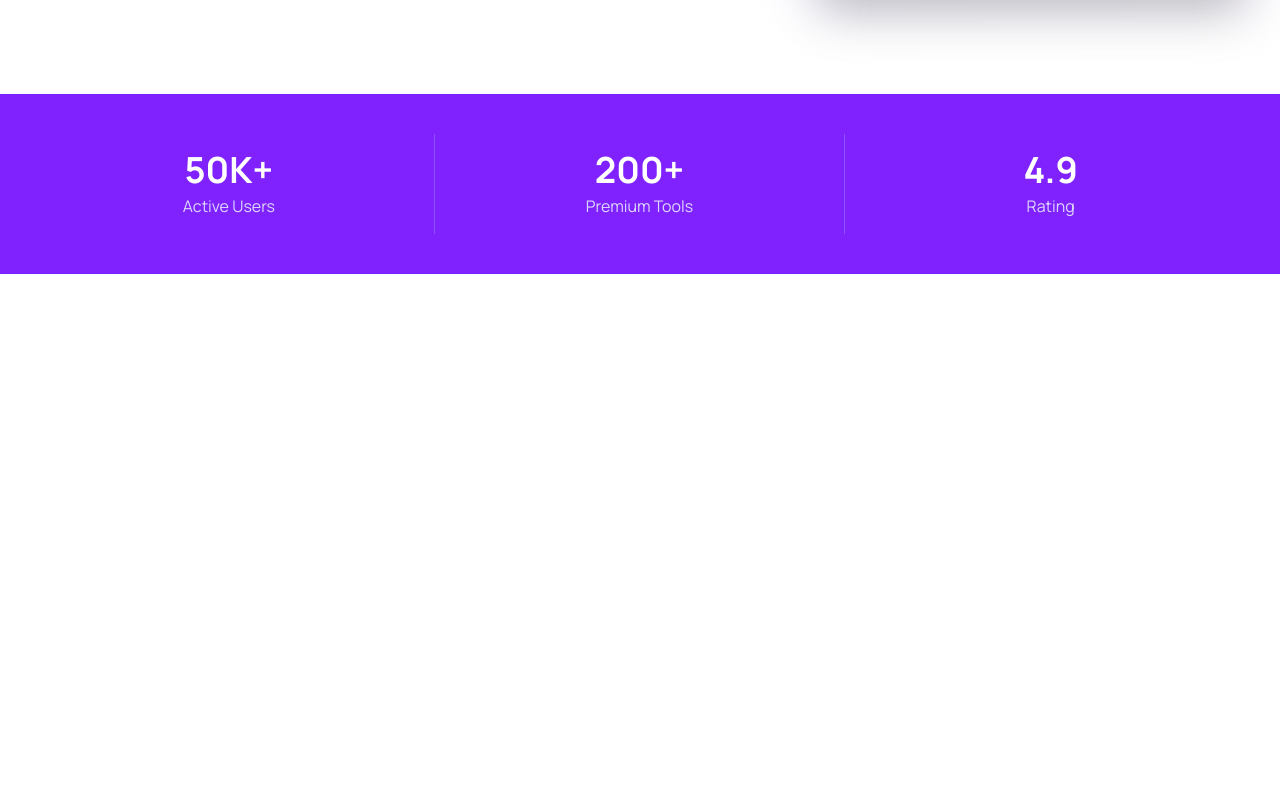
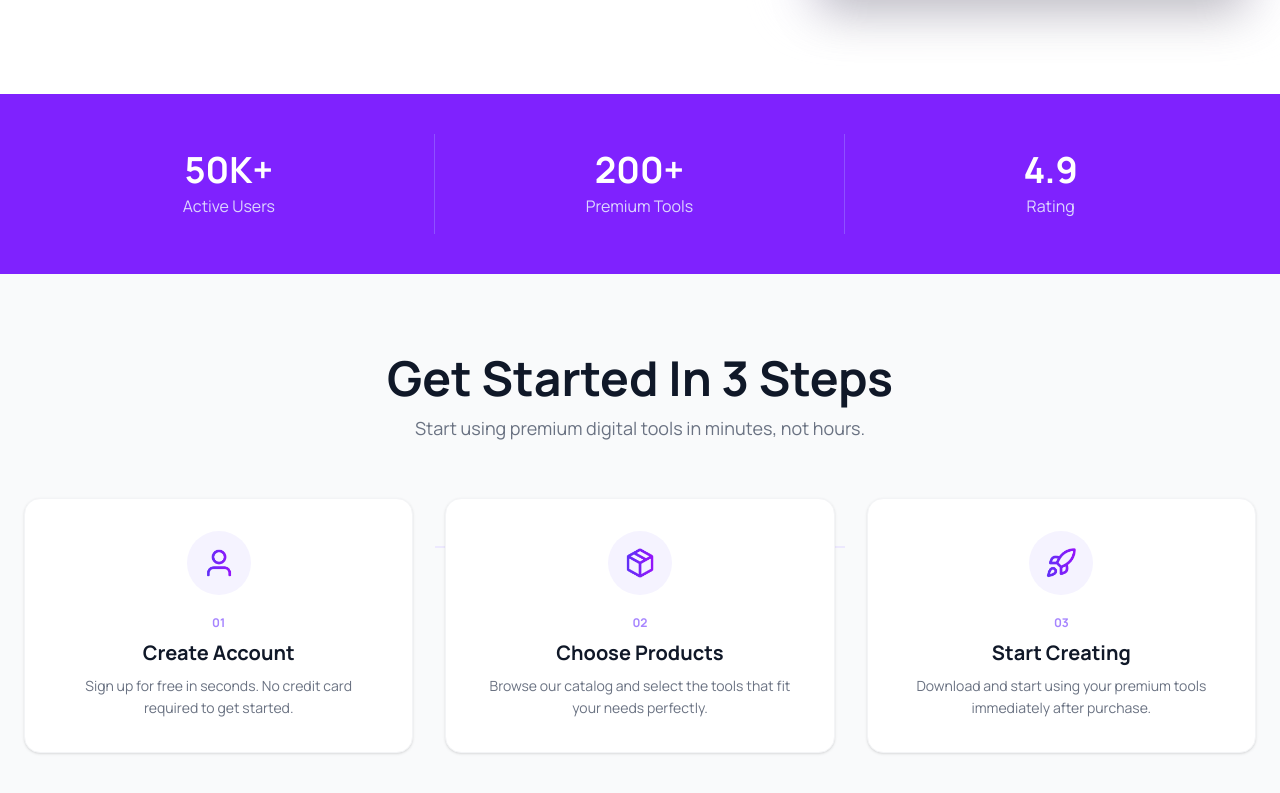
Before and after one commit to rakibulhasanridoy/A6-Digitools-Platform, a React (Vite) app: page / in a window 1280 px wide. Shown: the part 627-1420 px from the top of the page. Before the commit the page ends 901 px from the top, so only its background shows below. Built offline with nearby package versions, Linux system fonts and the light colour scheme.

Commit message:
added Steps

```diff
--- a/src/App.jsx
+++ b/src/App.jsx
@@ -2,6 +2,7 @@
 import './App.css'
 import Banner from './Components/Banner'
 import Stats from './Components/Stats'
+import Steps from './Components/Steps'
 
 function App() {
 
@@ -9,6 +10,7 @@ function App() {
     <>
     <Banner></Banner>
     <Stats></Stats>
+    <Steps></Steps>
     </>
   )
 }
--- /dev/null
+++ b/src/Components/Steps.jsx
@@ -0,0 +1,71 @@
+const Steps = () => {
+    const steps = [
+      {
+        number: "01",
+        icon: "/assets/user.png",
+        title: "Create Account",
+        description:
+          "Sign up for free in seconds. No credit card required to get started.",
+      },
+      {
+        number: "02",
+        icon: "/assets/package.png",
+        title: "Choose Products",
+        description:
+          "Browse our catalog and select the tools that fit your needs perfectly.",
+      },
+      {
+        number: "03",
+        icon: "/assets/rocket.png",
+        title: "Start Creating",
+        description:
+          "Download and start using your premium tools immediately after purchase.",
+      },
+    ];
+
+    return (
+      <section className="bg-gray-50 py-20">
+        <div className="max-w-7xl mx-auto px-4 sm:px-6">
+         <div className="text-center mb-14">
+            <h2 className="text-4xl md:text-5xl font-bold text-gray-900">
+              Get Started In 3 Steps
+            </h2>
+            <p className="text-gray-500 mt-3 text-lg">
+              Start using premium digital tools in minutes, not hours.
+            </p>
+          </div>
+
+         <div className="grid grid-cols-1 md:grid-cols-3 gap-8 relative">
+            {/* Connector line */}
+            <div className="hidden md:block absolute top-12 left-1/3 right-1/3 h-0.5 bg-violet-100 z-0"></div>
+
+            {steps.map((step, index) => (
+            <div
+                key={index}
+                className="relative bg-white rounded-2xl p-8 text-center shadow-sm border border-gray-100 hover:shadow-md transition"
+              >
+                <div className="w-16 h-16 bg-violet-50 rounded-full flex items-center justify-center mx-auto mb-5">
+                  <img
+                    src={step.icon}
+                    alt={step.title}
+                    className="w-8 h-8 object-contain"
+                  />
+                </div>
+              <div className="text-xs font-bold text-violet-400 mb-2">
+                  {step.number}
+                </div>
+                <h3 className="text-xl font-bold text-gray-900 mb-2">
+                  {step.title}
+                </h3>
+                <p className="text-gray-500 text-sm leading-relaxed">
+                  {step.description}
+                </p>
+              </div>
+            ))}
+          </div>
+        </div>
+      </section>
+    );
+  };
+
+  export default Steps;
```
